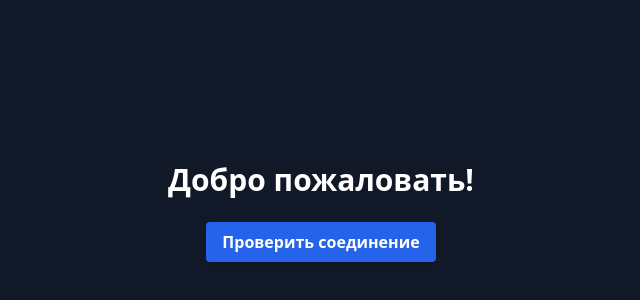
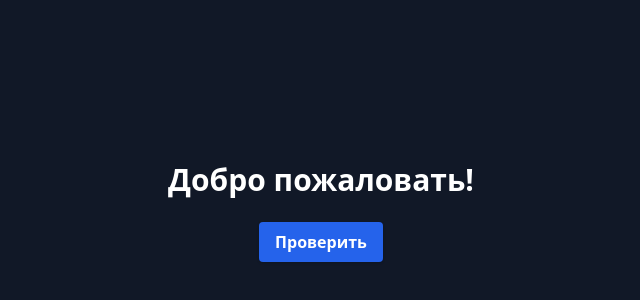
Before and after one commit to Dielectric-i/Pet_1, a React (Vite) app in the folder frontend/: page / in a window 1280 px wide. Shown: the part 188-488 px from the top of the page, without its empty margins (319-959 px from the left). Built offline with nearby package versions, Linux system fonts and the light colour scheme.

Commit message:
(testCI/CD)

```diff
--- a/frontend/src/App.tsx
+++ b/frontend/src/App.tsx
@@ -54,7 +54,7 @@ const checkBackend = async () => {
         onClick={checkBackend}
         className="bg-blue-600 hover:bg-blue-700 text-white font-semibold py-2 px-4 rounded shadow"
       >
-        Проверить соединение
+        Проверить
       </button>
       {status /* && (
         <p className="mt-4 text-sm text-gray-300">{status}</p>
```
